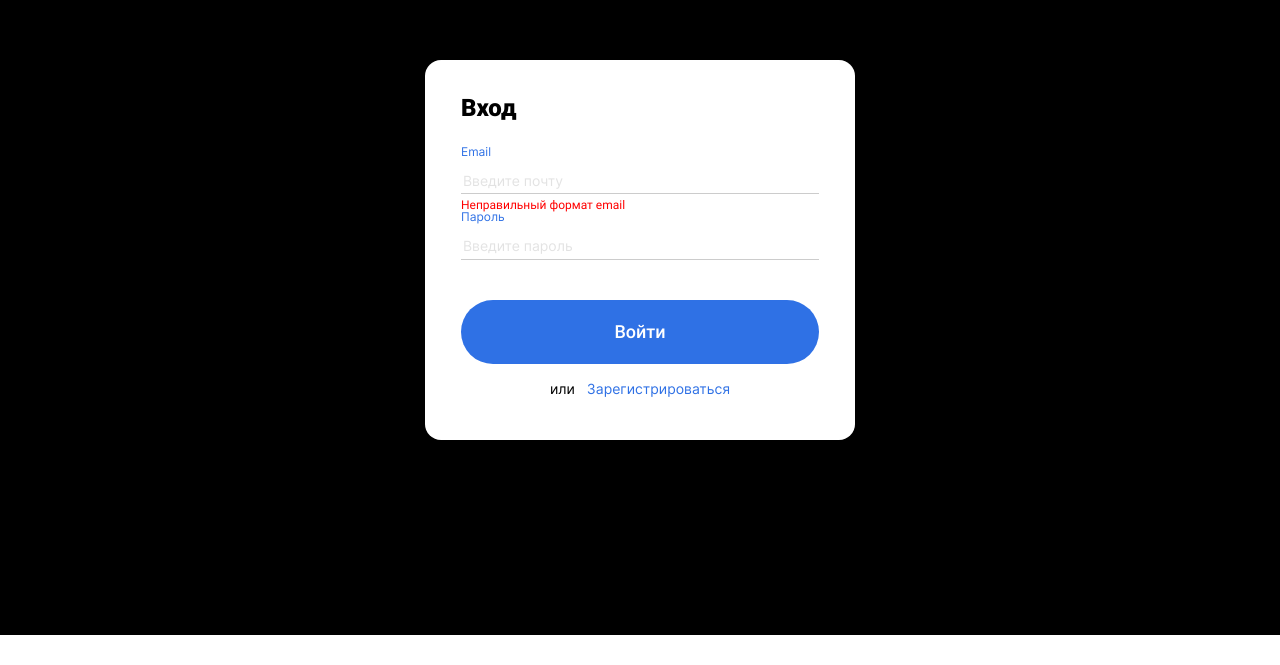
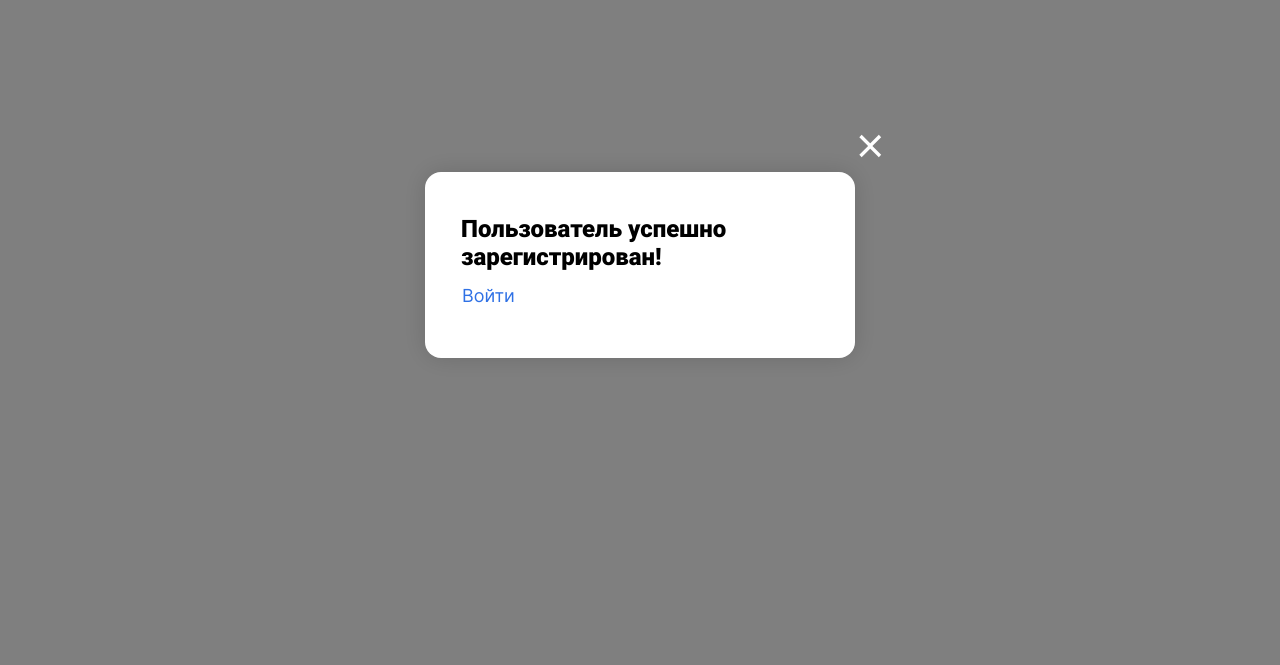
Before and after one commit to bambambarabam/newsapp-frontend, a React (Create React App) app: page / in a window 1280 px wide. Shown: the part 135-800 px from the top of the page. Built offline with nearby package versions, Linux system fonts and the light colour scheme.

Commit message:
feat: добавить infotooltip

```diff
--- a/src/components/App/App.js
+++ b/src/components/App/App.js
@@ -1,13 +1,16 @@
 // import './App.css';
 import React from 'react';
 import { BrowserRouter } from 'react-router-dom';
-import PopupWithForm from '../PopupWithForm/PopupWithForm'
+import PopupWithForm from '../PopupWithForm/PopupWithForm';
+import InfoTooltip from '../InfoTooltip/InfoTooltip';
+
 
 function App() {
   return (
     <BrowserRouter>
     <div className='page'>
-        <PopupWithForm />
+        {/* <PopupWithForm /> */}
+        <InfoTooltip />
     </div>
     </BrowserRouter>
   );
--- /dev/null
+++ b/src/components/InfoTooltip/InfoTooltip.css
@@ -0,0 +1,108 @@
+.popup {
+  font-family: 'Roboto', 'Inter', 'Arial', 'Helvetica', sans-serif;
+  color: #fff;
+  min-width: 100vw;
+  min-height: 100%;
+  position: fixed;
+  top: 0;
+  right: auto;
+  background-color: rgba(0, 0, 0, 0.5);
+  margin: 0 auto;
+  display: flex;
+  align-items: center;
+  visibility: hidden;
+  transition: all .3s ease-in-out;
+  opacity: 0;
+}
+
+.popup_opened {
+  visibility: visible;
+  opacity: 1;
+}
+
+.popup__form {
+  min-width: 430px;
+  background-color: #fff;
+  box-shadow: 0px 0px 25px rgba(0, 0, 0, 0.15);
+  border-radius: 16px;
+  margin: 195px auto;
+  display: flex;
+  flex-direction: column;
+  align-items: center;
+  position: relative;
+}
+
+@media all and (max-width: 620px) {
+  .popup__form {
+    max-width: 280px;
+  }
+}
+
+.popup__close {
+  background-image: url('../../images/back.svg');
+  background-color: rgba(255, 255, 255, 0);
+  background-position: center;
+  width: 45.5px;
+  height: 47px;
+  position: absolute;
+  top: -50px;
+  right: -37px;
+  cursor: pointer;
+  transition: opacity 1s linear .1s;
+  padding: 0;
+  border: 0;
+  outline: none;
+}
+
+.popup__close:hover {
+  opacity: 0.6;
+}
+
+@media all and (max-width: 620px) {
+  .popup__close {
+    width: 30px;
+    height: 30px;
+    top: -45px;
+    right: 45%;
+  }
+}
+
+.popup__tooltip-text {
+  font-family: 'Roboto';
+  font-style: normal;
+  font-weight: 900;
+  font-size: 24px;
+  line-height: 28px;
+  align-self: start;
+  color: #000000;
+  max-width: 358px;
+  margin: 43px auto 14px;
+}
+
+@media screen and (max-width: 550px) {
+  .popup__tooltip-text {
+    font-size: 20px;
+    line-height: 24px;
+    margin-bottom: 50px;
+    max-width: 244px;
+  }
+}
+
+@media screen and (max-width: 400px) {
+  .popup__tooltip-text {
+    font-size: 15px;
+    line-height: 20px;
+    max-width: 200px;
+  }
+}
+
+.popup__tooltip-button {
+  font-family: 'Inter';
+  font-size: 18px;
+  line-height: 22px;
+  color: #2F71E5;
+  text-decoration: none;
+  align-self: start;
+  margin-left: 37px;
+  margin-bottom: 51px;
+}
--- /dev/null
+++ b/src/components/InfoTooltip/InfoTooltip.js
@@ -0,0 +1,25 @@
+import React from 'react';
+import './InfoTooltip.css';
+
+function InfoTooltip(props) {
+  return (
+    <section
+      className='popup popup_opened'>
+      <div
+        className='popup__form'>
+        <button
+          className='popup__close'
+          type='button'
+        >
+        </button>
+        <h2
+          className='popup__tooltip-text'>
+          Пользователь успешно зарегистрирован!
+        </h2>
+        <a href='/signin' className='popup__tooltip-button'>Войти</a>
+      </div>
+    </section>
+  );
+}
+
+export default InfoTooltip;
--- a/src/components/PopupWithForm/PopupWithForm.css
+++ b/src/components/PopupWithForm/PopupWithForm.css
@@ -24,7 +24,7 @@
   font-size: 12px;
   line-height: 14px;
   align-self: start;
-  margin: 0 0 8px 36px;
+  margin: 13px 0 8px 36px;
 }
 
 .register__header {
@@ -38,13 +38,11 @@
 
 .register__input {
   font-family: 'Inter', Arial, Helvetica, sans-serif;
-  font-weight: 400;
   background-color: #fff;
   color: #000;
   box-sizing: border-box;
   border: none;
   border-bottom: 1px solid #ccc;
-  /* margin-bottom: 16px; */
   outline: none;
   min-width: 358px;
   min-height: 27.26px;
@@ -103,7 +101,7 @@
 }
 
 .register__login-text {
-  margin: 0 12px 0 0;
+  margin: 0 5px 0 0;
 }
 
 .register__login-link {
```
